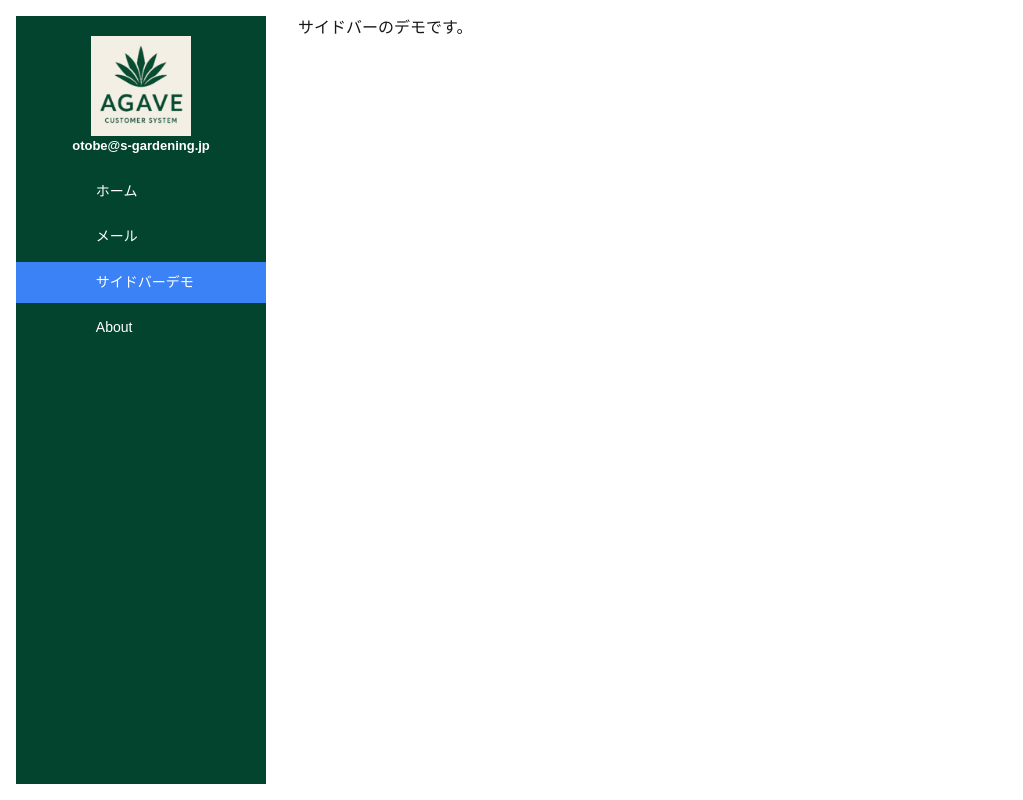
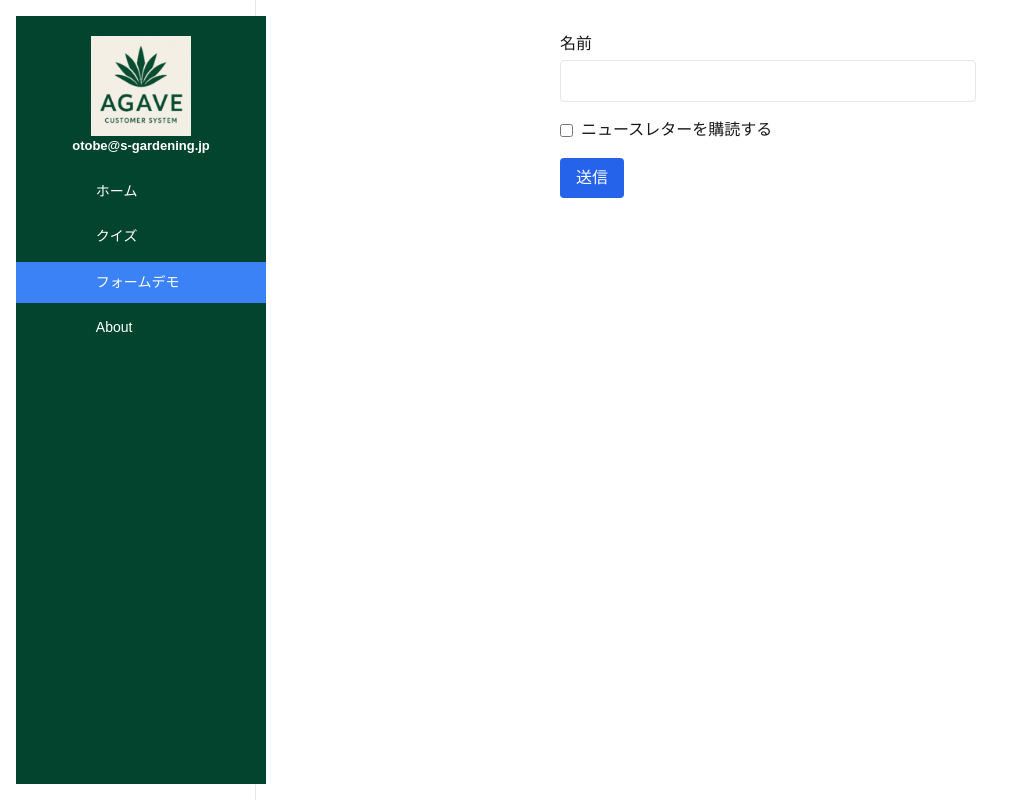
Before and after one commit to kouichiOtobe/testNext1, a Next.js app in the folder my-app/: page /testSidebar in a window 1280 px wide. Shown: the whole page, without its empty margins (0-1023 px from the left). Built offline with nearby package versions, Linux system fonts and the light colour scheme; some icons are missing.

Commit message:
🔖 Sidebarを標準にし、各Pageはメインコンテツのみを記載するバージョン￥

```diff
--- a/my-app/src/app/Components/SideBarData.tsx
+++ b/my-app/src/app/Components/SideBarData.tsx
@@ -5,6 +5,7 @@ import ThreeDRotation from '@mui/icons-material/ThreeDRotation';
 import HomeIcon from '@mui/icons-material/Home';
 import EmailOutlinedIcon from '@mui/icons-material/EmailOutlined';
 import InfoOutlinedIcon from '@mui/icons-material/InfoOutlined';
+import SmartToyOutlinedIcon from '@mui/icons-material/SmartToyOutlined';
 
 export const SideBarData =[
     {
@@ -13,12 +14,12 @@ export const SideBarData =[
         link: "/"
     },
     {
-        title: "メール",
-        icon: <EmailOutlinedIcon />,
+        title: "クイズ",
+        icon: <SmartToyOutlinedIcon />,
         link: "/mail"
     },
     {
-        title: "サイドバーデモ",
+        title: "フォームデモ",
         icon: <EmailOutlinedIcon />,
         link: "/testSidebar"
     },
--- a/my-app/src/app/about/page.tsx
+++ b/my-app/src/app/about/page.tsx
@@ -4,17 +4,11 @@ import { Sidebar } from "../Components/Sidebar";
 // app/about/page.tsx
 const AboutPage = ( ) => {
   return (
-    <div className="flex min-h-screen">
-        <aside className="flex-1 bg-white p-4">
-          <Sidebar />
-        </aside>
-
-         <main className="flex-1 bg-white p-4">
+    <div>
           <p>このページは About ページです。</p>
           <Learn />
             <GotoNext title="ヘルプ・ページへ" />
           <p>Next.jsの学習用に作成されたアプリケーションです。</p>
-      </main>
     </div>
   );
 }
--- a/my-app/src/app/layout.tsx
+++ b/my-app/src/app/layout.tsx
@@ -1,18 +1,7 @@
 import { Metadata } from "next";
 // import { Geist, Geist_Mono } from "next/font/google";
 import "./globals.css";
-
-/*
-const geistSans = Geist({
-  variable: "--font-geist-sans",
-  subsets: ["latin"],
-});
-
-const geistMono = Geist_Mono({
-  variable: "--font-geist-mono",
-  subsets: ["latin"],
-});
-*/
+import { Sidebar } from "./Components/Sidebar";
 
 export const metadata: Metadata = {
   title: "乙部作成App",
@@ -27,7 +16,15 @@ export default function RootLayout({
   return (
     <html lang="ja">
       <body>
+         <div className="flex min-h-screen">
+            <aside className="w-64 bg-white p-4 border-r">
+              <Sidebar />
+            </aside>
+
+            <main className="flex-1 bg-blue p-4">
         {children}
+            </main>
+          </div>
       </body>
     </html>
   );
--- a/my-app/src/app/page.tsx
+++ b/my-app/src/app/page.tsx
@@ -4,18 +4,14 @@ import { GotoNext, Learn } from "./Components/otobeTest";
 
 const Home = () => {
   return (
-    <div className="flex min-h-screen">
-      <aside className="w-64 bg-white p-4 border-r">
-        <Sidebar />
-      </aside>
+    <div>
 
-      <main className="flex-1 bg-blue p-4">
         <p>☰ ホーム ページです。</p>
         <p>サイドバー表示改良？</p>
         <Learn />
         <GotoNext title="ヘルプ・ページへ" />
         <p>Next.jsの学習用に作成されたアプリケーションです。</p>
-      </main>
+
     </div>
   );
 }
--- /dev/null
+++ b/my-app/src/app/quiz/quizData.tsx
@@ -0,0 +1,33 @@
+type Quiz = {
+    question: string;
+    options: string[];
+    answerIndex: number;
+}
+export const quizData:Quiz[] = [
+    {
+    question: "Q1",
+    options: ["A1","A2","A3"],
+    answerIndex: 0
+    },
+    {
+    question: "Q2",
+    options: ["A1","A2","A3"],
+    answerIndex: 1
+    },
+{
+    question: "Q3",
+    options: ["A1","A2","A3"],
+    answerIndex: 2
+    },
+{
+    question: "Q4",
+    options: ["A1","A2","A3"],
+    answerIndex: 3
+    },
+{
+    question: "Q5",
+    options: ["A1","A2","A3"],
+    answerIndex: 4
+    },
+
+]
--- a/my-app/src/app/testSidebar/page.tsx
+++ b/my-app/src/app/testSidebar/page.tsx
@@ -1,22 +1,78 @@
+'use client';
 // app/layout.tsx または app/(main)/layout.tsx など
+
 import { Sidebar } from "../Components/Sidebar";
+import { useReducer } from 'react';
 
-const testSidebar = () => {
+// 状態の型
+type State = {
+  name: string;
+  subscribe: boolean;
+};
+
+// アクションの型
+type Action =
+  | { type: 'SET_NAME'; payload: string }
+  | { type: 'TOGGLE_SUBSCRIBE' };
+
+// 初期状態
+const initialState: State = {
+  name: '',
+  subscribe: false,
+};
+
+// reducer関数
+function reducer(state: State, action: Action): State {
+  switch (action.type) {
+    case 'SET_NAME':
+      return { ...state, name: action.payload };
+    case 'TOGGLE_SUBSCRIBE':
+      return { ...state, subscribe: !state.subscribe };
+    default:
+      return state;
+  }
+}
+
+// コンポーネント
+export default function SubscribeForm() {
+  const [state, dispatch] = useReducer(reducer, initialState);
+
+  const handleSubmit = (e: React.FormEvent) => {
+    e.preventDefault();
+    alert(
+      `送信内容:\n名前: ${state.name}\nニュースレター: ${state.subscribe ? '購読する' : '購読しない'}`
+    );
+  };
+
   return (
 
-        <div className="flex min-h-screen">
-            {/* 右側：サイドバー */}
-          <aside className="bg-white p-4">
-            <Sidebar />
-          </aside>
-          {/* 左側：メインコンテンツ */}
-          <main className="flex-1 bg-white p-4">
-              <p>サイドバーのデモです。</p>
-          </main>
+    <div>
+      <form onSubmit={handleSubmit} className="p-4 max-w-md mx-auto space-y-4">
+        <div>
+          <label className="block mb-1 font-medium">名前</label>
+          <input
+            type="text"
+            value={state.name}
+            onChange={(e) => dispatch({ type: 'SET_NAME', payload: e.target.value })}
+            className="w-full p-2 border rounded"
+          />
+        </div>
 
+        <div className="flex items-center gap-2">
+          <input
+            type="checkbox"
+            checked={state.subscribe}
+            onChange={() => dispatch({ type: 'TOGGLE_SUBSCRIBE' })}
+            id="subscribe"
+          />
+          <label htmlFor="subscribe">ニュースレターを購読する</label>
         </div>
+
+        <button type="submit" className="px-4 py-2 bg-blue-600 text-white rounded">
+          送信
+        </button>
+      </form>
+    </div>
 
   );
 }
-
-export default testSidebar;
--- a/my-app/tsconfig.json
+++ b/my-app/tsconfig.json
@@ -23,6 +23,6 @@
       "@/*": ["./src/*"]
     }
   },
-  "include": ["next-env.d.ts", "**/*.ts", "**/*.tsx", ".next/types/**/*.ts", "next.config.js"],
+  "include": ["next-env.d.ts", "**/*.ts", "**/*.tsx", ".next/types/**/*.ts", "next.config.js", "src/app/quiz"],
   "exclude": ["node_modules"]
 }
```
